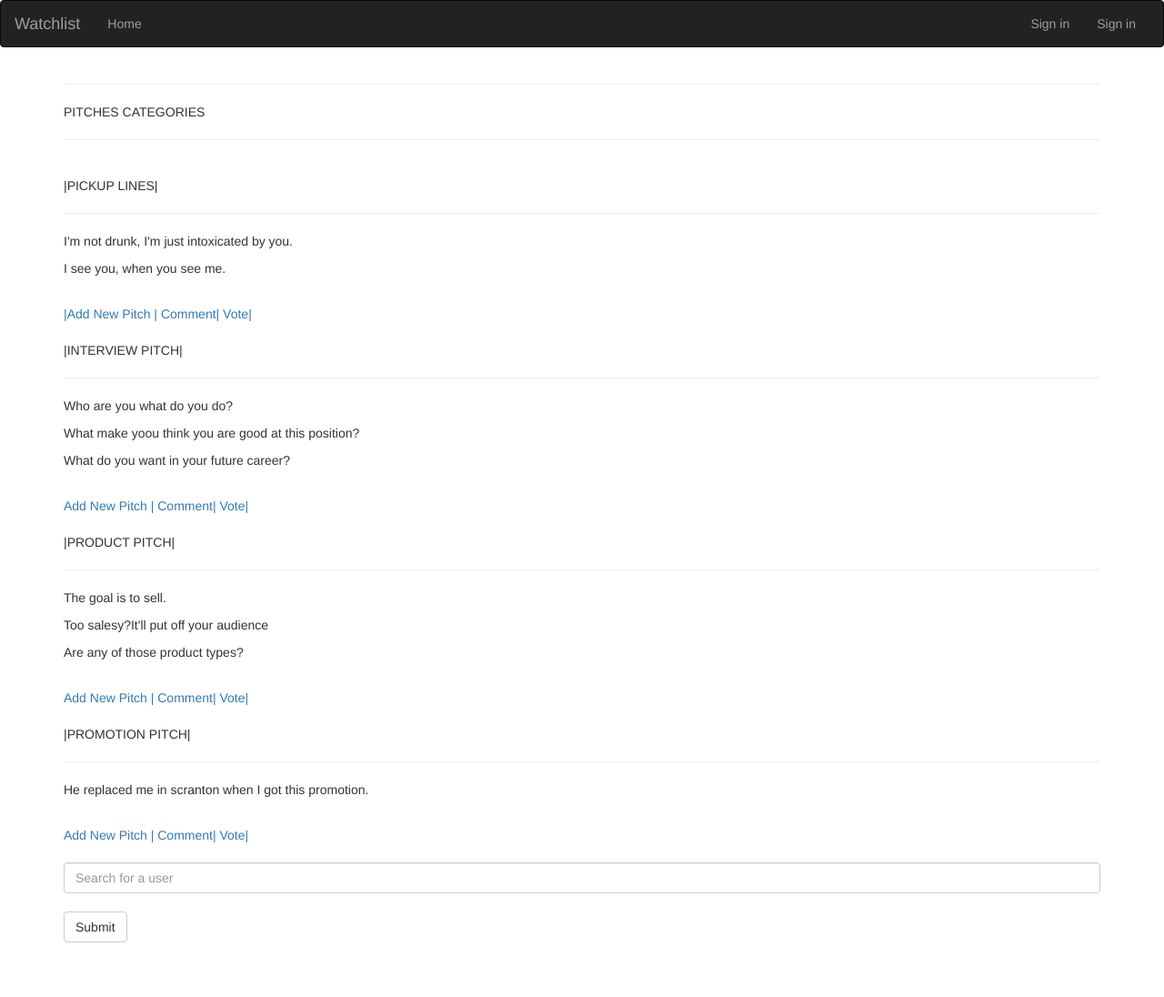
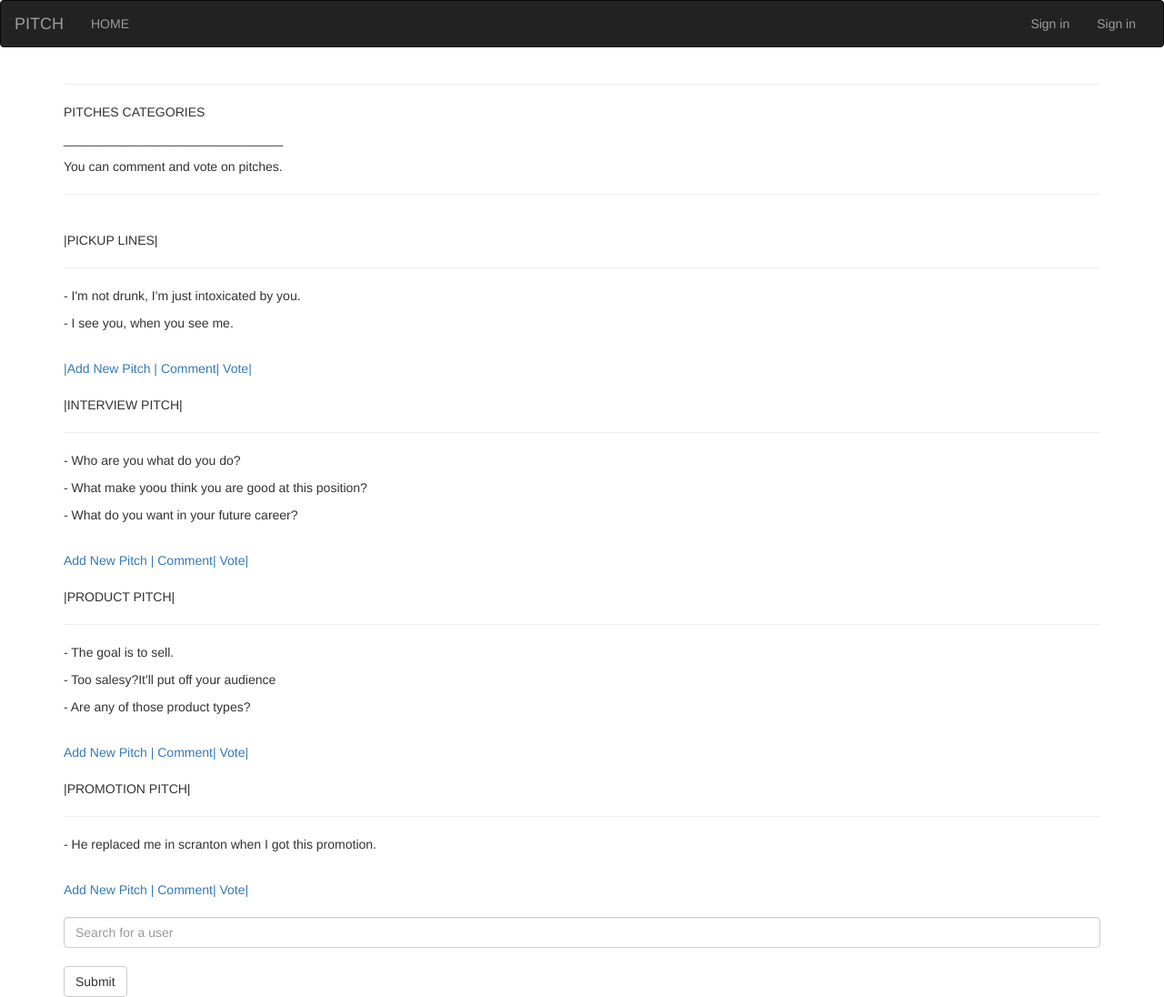
Before and after one commit to EspeIgira/Pitch-one-minute, a Flask app: page /comment/ in a window 1280 px wide. Shown: the whole page at 91% size. Before the commit the page ends 1036 px from the top, so only its background shows below. Run offline with Flask 2, Linux system fonts and the light colour scheme; some libraries are stand-ins or nearby versions.

Commit message:
able to comment

```diff
--- a/app/main/views.py
+++ b/app/main/views.py
@@ -18,7 +18,6 @@ def index():
 
     return render_template('new_user.html',title = title, user_form=form)
 
-    return render_template('comment.html',title = title, user_form=form)
 
 @main.route('/user/<uname>')
 def profile(uname):
@@ -65,8 +64,3 @@ def comment():
 def vote():
 
     return render_template("index.html")
-
-@main.route('/comment/')
-def comment():
-
-    return render_template("index.html")
--- a/app/templates/index.html
+++ b/app/templates/index.html
@@ -31,12 +31,14 @@
     <div class="pitch">
         <hr>
         <p class="cat_">PITCHES CATEGORIES</p>
+        <p>_______________________________</p>
+        <p>You can comment and vote on pitches.</p>
         <hr>
         <br>
         <p>|PICKUP LINES|</p>
         <hr>
-        <p>I'm not drunk, I'm just intoxicated by you.</p>
-        <p>I see you, when you see me.</p>
+        <p>- I'm not drunk, I'm just intoxicated by you.</p>
+        <p>- I see you, when you see me.</p>
         <br>
         <a href= "{{url_for('main.newpitch')}}">|Add New Pitch</a>
         <a href= "{{url_for('main.comment')}}">|  Comment|</a>
@@ -44,9 +46,9 @@
         <br><br>
         <p>|INTERVIEW PITCH|</p>
         <hr>
-        <p>Who are you what do you do?</p>
-        <p>What make yoou think you are good at this position?</p>
-        <p>What do you want in your future career?</p>
+        <p>- Who are you what do you do?</p>
+        <p>- What make yoou think you are good at this position?</p>
+        <p>- What do you want in your future career?</p>
         <br>
         <a href= "{{url_for('main.newpitch')}}">Add New Pitch</a>
         <a href= "{{url_for('main.comment')}}">|   Comment|</a>
@@ -54,9 +56,9 @@
         <br><br>
         <p>|PRODUCT PITCH|</p>
         <hr>
-        <p>The goal is to sell.</p>
-        <p>Too salesy?It'll put off your audience</p>
-        <p>Are any of those product types?</p>
+        <p>- The goal is to sell.</p>
+        <p>- Too salesy?It'll put off your audience</p>
+        <p>- Are any of those product types?</p>
         <br>
         <a href= "{{url_for('main.newpitch')}}">Add New Pitch</a>
         <a href= "{{url_for('main.comment')}}">|   Comment|</a>
@@ -64,7 +66,7 @@
         <br><br>
         <p>|PROMOTION PITCH|</p>
         <hr>
-        <p>He replaced me in scranton when I got this promotion.</p>
+        <p>- He replaced me in scranton when I got this promotion.</p>
         <br>
         <a href= "{{url_for('main.newpitch')}}">Add New Pitch</a>
         <a href= "{{url_for('main.comment')}}">|   Comment|</a>
@@ -101,6 +103,7 @@
     </ul>
 -->
 
+
 {% endblock%}
 
 </body>
--- a/app/templates/macros.html
+++ b/app/templates/macros.html
@@ -21,3 +21,20 @@
     </div>
     {% endfor %}
 {% endmacro %}
+
+{% macro displayMovieList(movie_list) %}
+
+    {% for movie in movie_list %}
+
+    {% endfor %}
+
+{% endmacro %}
+<!-- < Displaying reviews macro -->
+{% macro displayReviews(review_list) %}
+    {% for review in review_list %}
+    <div class="col-xs-12 col-sm-4 col-md-4 col-lg-4 review-card">
+        <h2> {{ review.title}} </h2>
+        <p> {{ review.review | truncate(30) }}</p>
+    </div>
+    {% endfor %}
+{% endmacro %}
--- a/app/templates/navbar.html
+++ b/app/templates/navbar.html
@@ -7,11 +7,11 @@
               <span class="icon-bar"></span>
               <span class="icon-bar"></span>
             </button>
-            <a class="navbar-brand" href="/"> Watchlist </a>
+            <a class="navbar-brand" href="/"> PITCH </a>
         </div>
         <div class="navbar-collapse collapse">
             <ul class="nav navbar-nav">
-                <li><a href="/">Home</a></li></ul>
+                <li><a href="/">HOME</a></li></ul>
 
                 <ul class="nav navbar-nav navbar-right">
                     {% if current_user.is_authenticated %}
--- a/app/templates/new_user.html
+++ b/app/templates/new_user.html
@@ -14,13 +14,15 @@
         </div>
 
 
+       <p>You can write your pitches here according to any category you want.</p>
+
 
 
         <div class="col-md-4 form" >
             <br>
           {{ wtf.quick_form(user_form) }}
 
-
+          <hr>
         </div>
 
     </div>
```
Also changed, not shown: app/templates/comment.html (+3 -10 lines), app/main/forms.py (line endings or trailing spaces).
